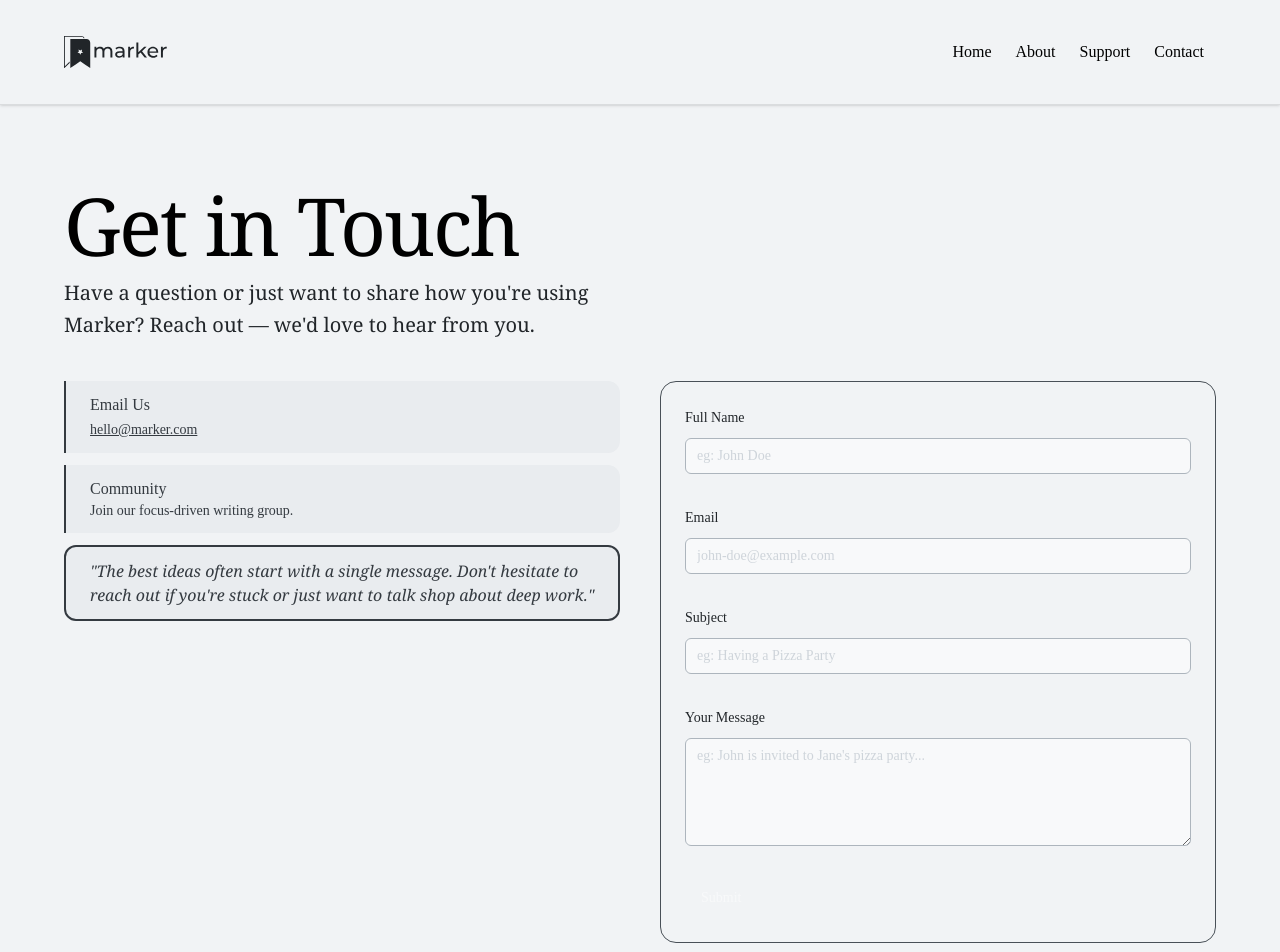
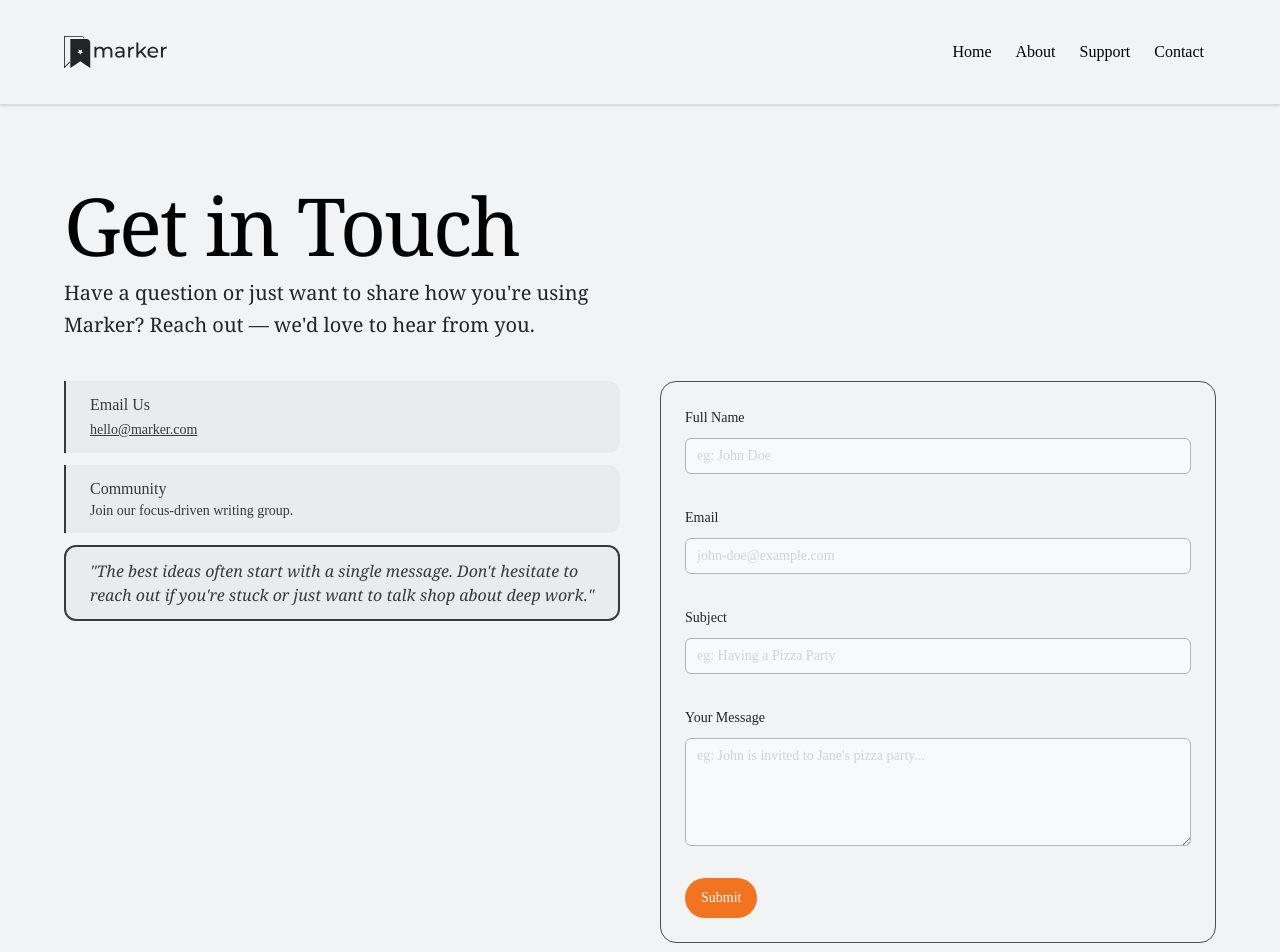
Before and after one commit to Justin-Bento/marker, a React (Vite) app: page /contact in a window 1280 px wide. Shown: the top 952 px of the page. Built offline with nearby package versions, Linux system fonts and the light colour scheme; a web font is replaced by a local one.

Commit message:
refactor: changed primary-950 to brand
- removed dark variants

```diff
--- a/src/frontend/components/ContactForm.tsx
+++ b/src/frontend/components/ContactForm.tsx
@@ -118,7 +118,7 @@ export default function ContactForm({ onSubmit }: Props) {
       </div>
       <button
         type="submit"
-        className="inline-flex shrink-0 items-center justify-center gap-3 rounded-full text-sm/7 font-medium bg-primary-950 text-white hover:bg-primary-800 dark:bg-primary-300 dark:text-primary-950 dark:hover:bg-primary-200 px-4 py-1.5"
+        className="inline-flex shrink-0 items-center justify-center gap-3 rounded-full text-sm/7 font-medium bg-brand text-white hover:bg-brand/80 px-4 py-1.5"
       >
         Submit
       </button>
```
